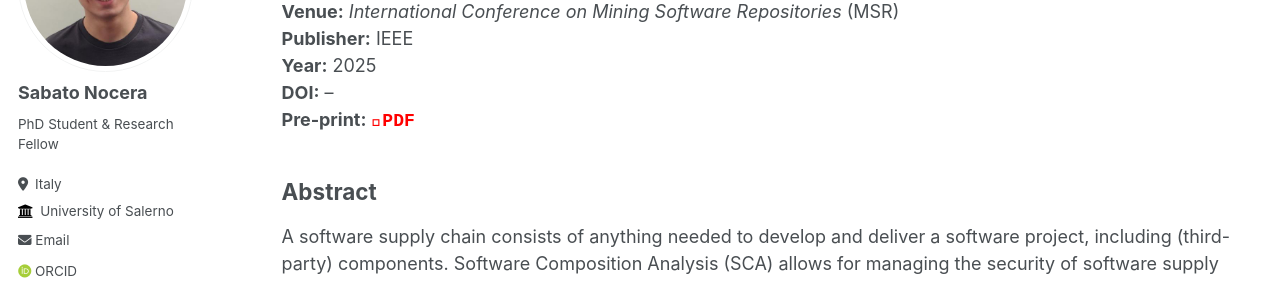
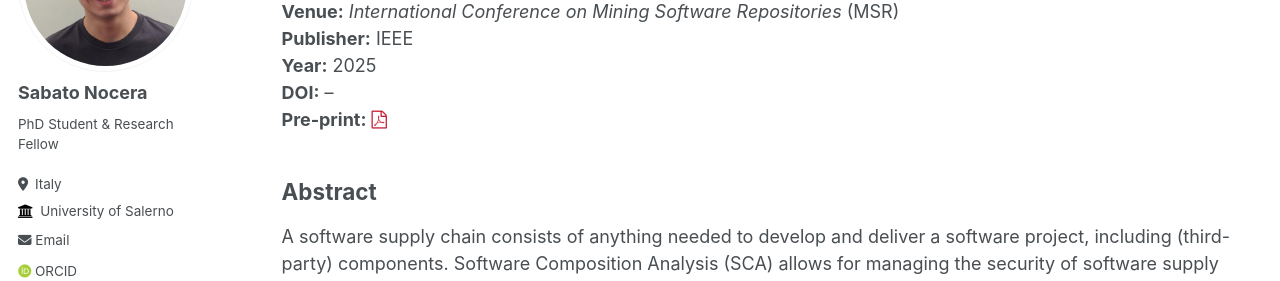
Before and after one commit to sabato-nocera/sabato-nocera.github.io, a Jekyll site: the page built from _pages/papers/C11.md, in a window 1280 px wide and 1192 px high. Shown: the part 209-490 px from the top of the window. Built offline with Jekyll 4.4.1, drawn with Linux system fonts in a browser that asks for light colours; some web fonts are replaced.

Commit message:
Update C11.md

```diff
--- a/_pages/papers/C11.md
+++ b/_pages/papers/C11.md
@@ -23,8 +23,7 @@ author_profile: true
 **Publisher:** IEEE
 **Year:** 2025
 **DOI:** –
-**Pre‑print:** [<i class="fa fa-file-pdf-o" style="color:red; font-family: 'Courier New', monospace;">**PDF**</i>](https://sabato-nocera.github.io/files/msr2025.pdf)
-
+**Pre‑print:** [<i class="fa fa-file-pdf-o" style="color: #c51d34;"></i>](https://sabato-nocera.github.io/files/msr2025.pdf)
 
 ## Abstract
 
```
